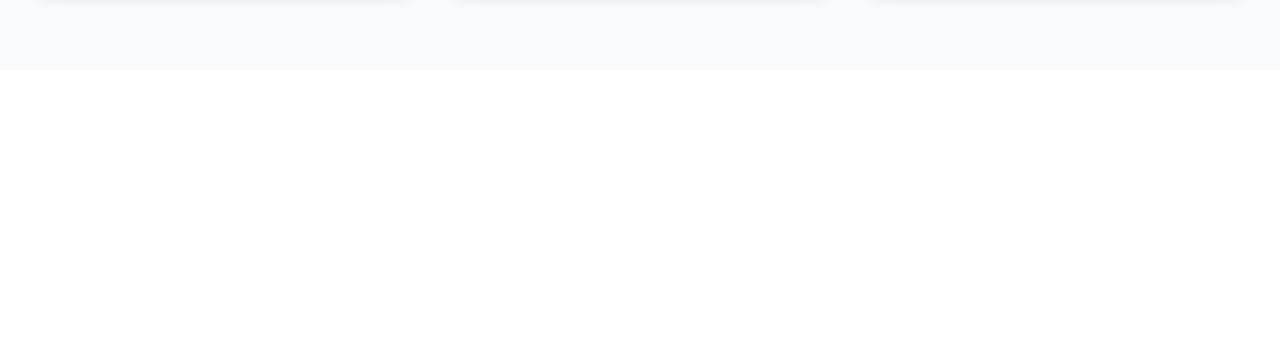
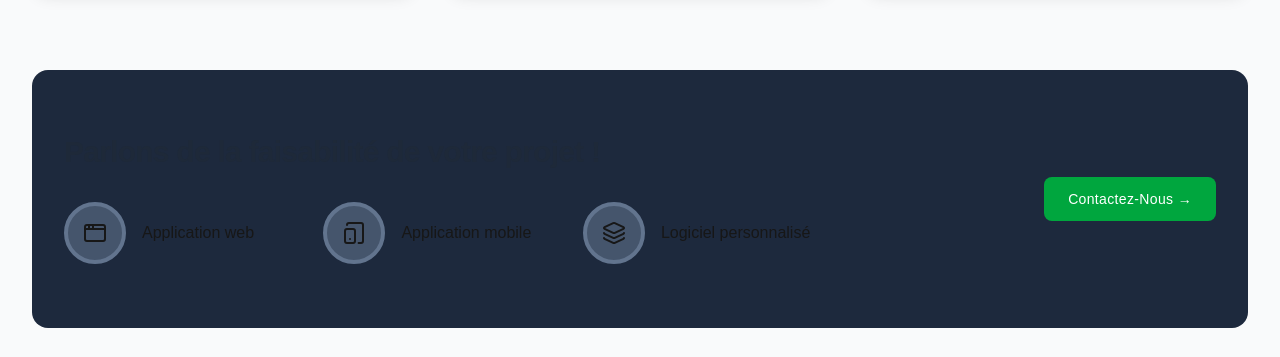
Before and after one commit to Aaron-KASONGO/softhoare-site, a Next.js app: page / in a window 1280 px wide. Shown: the part 3459-3816 px from the top of the page. Before the commit the page ends 3529 px from the top, so only its background shows below. Built offline with nearby package versions, Linux system fonts and the light colour scheme.

Commit message:
adding contact banner

```diff
--- /dev/null
+++ b/app/_components/contact-projet.tsx
@@ -0,0 +1,52 @@
+import { AppWindow, Layers, TabletSmartphone } from 'lucide-react'
+import React from 'react'
+
+export const ContactProjet = () => {
+  return (
+    <>
+    <div className='bg-gray-50 pb-8 px-4 sm:px-6 lg:px-8'>
+        <div className='container mx-auto'>
+            <section className="bg-slate-800 rounded-2xl">
+                <div className="px-8 py-16 mx-auto lg:flex lg:items-center lg:justify-between">
+                    <div className='space-y-8'>
+                        <h2 className="text-2xl font-semibold tracking-tight text-gray-800 xl:text-3xl dark:text-white">
+                            Parlons de la faisabilité de votre projet !
+                        </h2>
+                        <div className='grid grid-cols-1 sm:grid-cols-2 md:grid-cols-3 gap-8'>
+                            <div className='flex items-center gap-4'>
+                                <div className='inline-flex justify-center items-center size-15.5 rounded-full border-4 border-slate-500 bg-slate-600'>
+                                    <AppWindow />
+                                </div>
+                                <span>Application web</span>
+                            </div>
+                            <div className='flex items-center gap-4'>
+                                <div className='inline-flex justify-center items-center size-15.5 rounded-full border-4 border-slate-500 bg-slate-600'>
+                                    <TabletSmartphone />
+                                </div>
+                                <span>Application mobile</span>
+                            </div>
+                            <div className='flex items-center gap-4'>
+                                <div className='inline-flex justify-center items-center size-15.5 rounded-full border-4 border-slate-500 bg-slate-600'>
+                                    <Layers />
+                                </div>
+                                <span>Logiciel personnalisé</span>
+                            </div>
+                        </div>
+                    </div>
+
+                    <div className="mt-8 lg:mt-0">
+                        <div className="flex flex-col space-y-3 sm:space-y-0 sm:flex-row sm:-mx-2">
+
+                            <button className="px-6 py-3 text-sm tracking-wide text-white capitalize transition-colors duration-300 transform bg-green-600 rounded-lg focus:ring focus:ring-green-300 focus:ring-opacity-80 fo sm:mx-2 hover:bg-green-500 focus:outline-none focus:bg-green-500">
+                                Contactez-nous →
+                            </button>
+                        </div>
+
+                    </div>
+                </div>
+            </section>
+        </div>
+    </div>
+    </>
+  )
+}
--- a/app/page.tsx
+++ b/app/page.tsx
@@ -5,6 +5,7 @@ import { FeaturesSection } from "./_components/features-section";
 import { WhyUs } from "./_components/why-us";
 import { MyProjects } from "./_components/my-projects";
 import { Testimonial } from "./_components/testimonial";
+import { ContactProjet } from "./_components/contact-projet";
 
 export default function Home() {
   return (
@@ -15,6 +16,7 @@ export default function Home() {
       <WhyUs />
       <MyProjects />
       <Testimonial />
+      <ContactProjet />
     </div>
   );
 }
```
